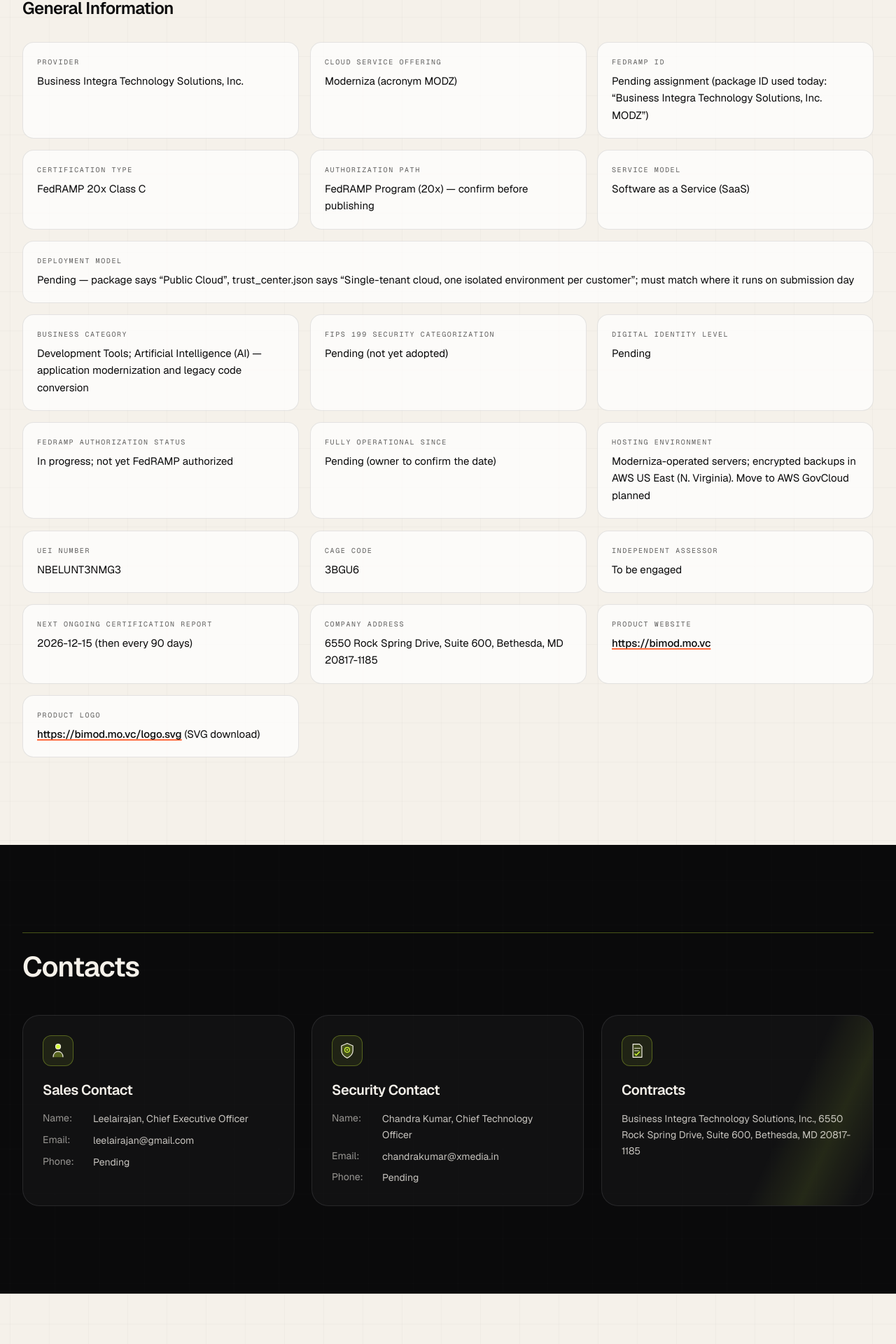
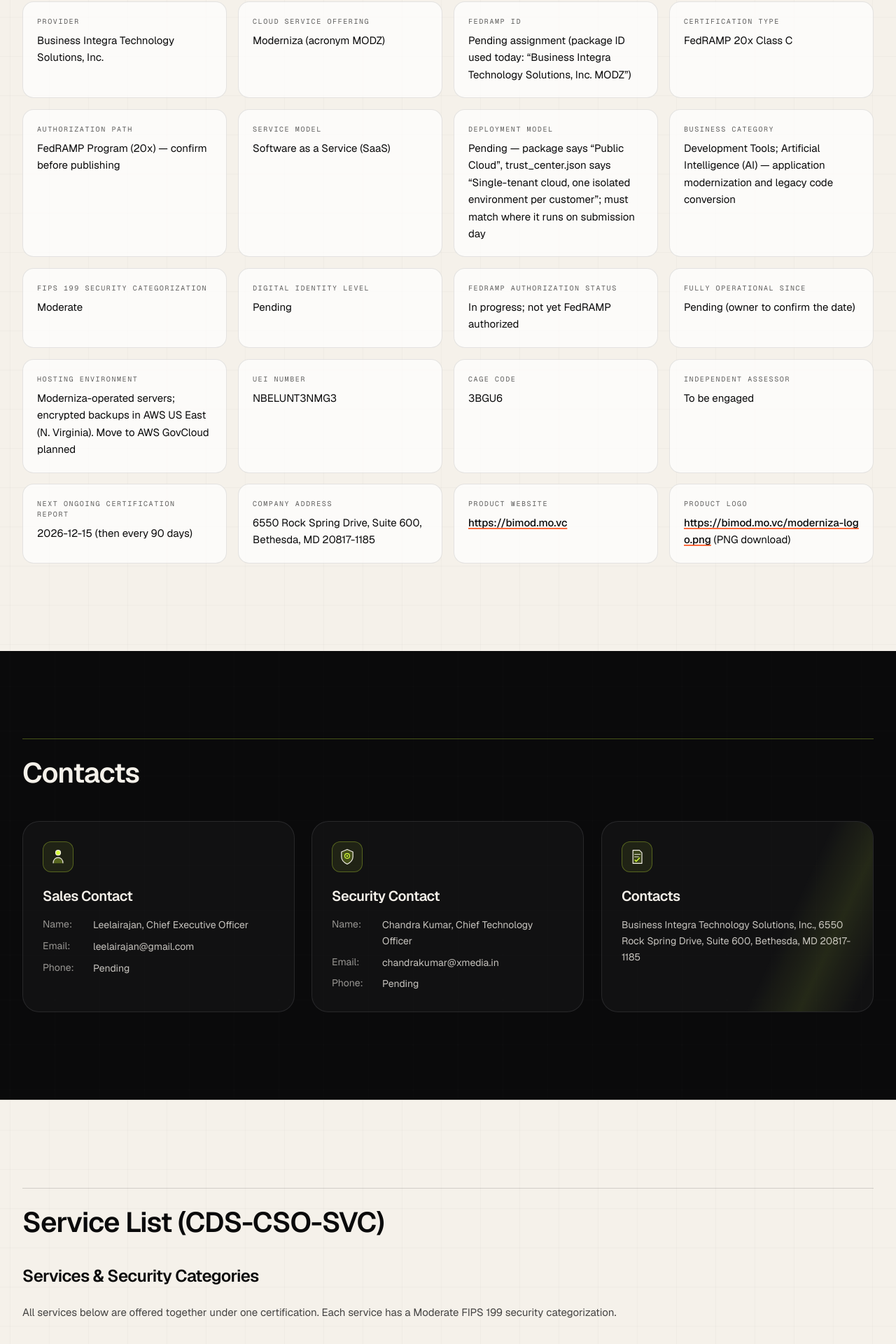
Before and after one commit to XmediawebDeveloper/bi-moderniza, a Next.js app: page /trust-center in a window 1280 px wide. Shown: the part 777-2697 px from the top of the page at 70% size. Built offline with nearby package versions, Linux system fonts and the light colour scheme.

Commit message:
prevent queue congestion

```diff
--- a/app/business-rules/page.tsx
+++ b/app/business-rules/page.tsx
@@ -6,7 +6,7 @@
 export const metadata: Metadata = {
   title: { absolute: "Business Rule Extraction and Traceability — Moderniza" },
   description:
-    "Every business rule found by code, explained by AI, checked against its source line, owned in the new code, and tested. Export to Drools, Markdown or CSV.",
+    "Every business rule found by code, explained by AI, checked against its source line, owned in the new code, and tested. Export to Markdown or CSV.",
 };
 
 export default function BusinessRulesPage() {
@@ -48,7 +48,7 @@
           { title: "Business Rules page —", body: "every rule with its plain-English meaning, source file and line, owner task and proof status." },
           { title: "Business Logic view —", body: "the same rules grouped by type of decision, for business reviewers." },
           { title: "Rules document —", body: "export to Markdown or CSV, with source file and line for every rule." },
-          { title: "Drools Workbench —", body: "export rules as a Drools rule bundle (.drl). Rule conditions are translated from the cited source lines and the bundle is compiled for real. Any rule that cannot be translated is clearly marked — never hidden or faked." },
+          { title: "Rule bundle —", body: "export rules as an executable rule bundle. Rule conditions are translated from the cited source lines and the bundle is compiled for real. Any rule that cannot be translated is clearly marked — never hidden or faked." },
         ]} />
         <Callout tone="light">
           A rewrite that drops one interest-rounding rule can cost more than the whole project saved. Moderniza makes every rule visible, owned and tested — so you can sign off with evidence, not hope.
--- a/app/trust-center/page.tsx
+++ b/app/trust-center/page.tsx
@@ -33,7 +33,7 @@
   { id: "access", label: "Access" },
 ];
 
-type Spec = { label: string; value: ReactNode; wide?: boolean };
+type Spec = { label: string; value: ReactNode };
 
 const ext = (href: string, text = href) => (
   <a href={href} className="font-medium text-ink underline decoration-ember decoration-2 underline-offset-2 hover:text-ember break-all">{text}</a>
@@ -49,9 +49,9 @@
   { label: "Certification Type", value: "FedRAMP 20x Class C" },
   { label: "Authorization Path", value: "FedRAMP Program (20x) — confirm before publishing" },
   { label: "Service Model", value: "Software as a Service (SaaS)" },
-  { label: "Deployment Model", value: "Pending — package says “Public Cloud”, trust_center.json says “Single-tenant cloud, one isolated environment per customer”; must match where it runs on submission day", wide: true },
+  { label: "Deployment Model", value: "Pending — package says “Public Cloud”, trust_center.json says “Single-tenant cloud, one isolated environment per customer”; must match where it runs on submission day" },
   { label: "Business Category", value: "Development Tools; Artificial Intelligence (AI) — application modernization and legacy code conversion" },
-  { label: "FIPS 199 Security Categorization", value: "Pending (not yet adopted)" },
+  { label: "FIPS 199 Security Categorization", value: "Moderate" },
   { label: "Digital Identity Level", value: "Pending" },
   { label: "FedRAMP Authorization Status", value: "In progress; not yet FedRAMP authorized" },
   { label: "Fully Operational Since", value: "Pending (owner to confirm the date)" },
@@ -62,7 +62,21 @@
   { label: "Next Ongoing Certification Report", value: "2026-12-15 (then every 90 days)" },
   { label: "Company Address", value: "6550 Rock Spring Drive, Suite 600, Bethesda, MD 20817-1185" },
   { label: "Product Website", value: ext("https://bimod.mo.vc") },
-  { label: "Product Logo", value: <>{ext("https://bimod.mo.vc/logo.svg")} (SVG download)</> },
+  {
+    label: "Product Logo",
+    value: (
+      <>
+        <a
+          href="/moderniza-logo.png"
+          download="moderniza-logo.png"
+          className="font-medium text-ink underline decoration-ember decoration-2 underline-offset-2 hover:text-ember break-all"
+        >
+          https://bimod.mo.vc/moderniza-logo.png
+        </a>{" "}
+        (PNG download)
+      </>
+    ),
+  },
 ];
 
 const CONTACTS: { kind: string; lines: { label: string; value: ReactNode }[]; icon: IconKind }[] = [
@@ -85,7 +99,7 @@
     ],
   },
   {
-    kind: "Contracts",
+    kind: "Contacts",
     icon: "doc",
     lines: [
       { label: "", value: "Business Integra Technology Solutions, Inc., 6550 Rock Spring Drive, Suite 600, Bethesda, MD 20817-1185" },
@@ -94,13 +108,13 @@
 ];
 
 const SERVICES: { name: string; desc: string; category: string; inScope: "Yes" | "No" }[] = [
-  { name: "Blueprint", desc: "Scans the uploaded legacy source (inventory, reading plan, business-rule extraction; unsafe files are quarantined) and produces the target architecture, epics, user stories and screen designs. Code generation does not start until the Blueprint is approved.", category: "Pending", inScope: "Yes" },
-  { name: "Contract", desc: "Defines the entities, APIs, business rules and screens the modern application must honor, built from the approved Blueprint and approved rules.", category: "Pending", inScope: "Yes" },
-  { name: "Code", desc: "Splits the work into tasks and generates the application; accepted only after it builds, starts, answers API smoke tests, navigates correctly and passes its generated tests.", category: "Pending", inScope: "Yes" },
-  { name: "Testing", desc: "Runs the generated application, records every defect in an issue ledger and repairs it (Run & Fix), then produces the fidelity, maintainability and security code report.", category: "Pending", inScope: "Yes" },
-  { name: "Deploy", desc: "Deploys the delivery into the customer’s containers after the pre-deploy gates pass.", category: "Pending", inScope: "Yes" },
-  { name: "Business Rules & Drools Workbench", desc: "Review, editing and Drools export of the extracted business rules.", category: "Pending", inScope: "Yes" },
-  { name: "Demo evidence page", desc: "Public, human-readable rendering of live control evidence.", category: "Pending", inScope: "No" },
+  { name: "Blueprint", desc: "Scans the uploaded legacy source (inventory, reading plan, business-rule extraction; unsafe files are quarantined) and produces the target architecture, epics, user stories and screen designs. Code generation does not start until the Blueprint is approved.", category: "Moderate", inScope: "Yes" },
+  { name: "Contract", desc: "Defines the entities, APIs, business rules and screens the modern application must honor, built from the approved Blueprint and approved rules.", category: "Moderate", inScope: "Yes" },
+  { name: "Code", desc: "Splits the work into tasks and generates the application; accepted only after it builds, starts, answers API smoke tests, navigates correctly and passes its generated tests.", category: "Moderate", inScope: "Yes" },
+  { name: "Testing", desc: "Runs the generated application, records every defect in an issue ledger and repairs it (Run & Fix), then produces the fidelity, maintainability and security code report.", category: "Moderate", inScope: "Yes" },
+  { name: "Deploy", desc: "Deploys the delivery into the customer’s containers after the pre-deploy gates pass.", category: "Moderate", inScope: "Yes" },
+  { name: "Business Rules", desc: "Review, editing and export of the extracted business rules.", category: "Moderate", inScope: "Yes" },
+  { name: "Demo evidence page", desc: "Public, human-readable rendering of live control evidence.", category: "Moderate", inScope: "No" },
 ];
 
 const BASELINE_GUIDES: { title: string; body: string; href: string }[] = [
@@ -148,16 +162,6 @@
   { title: "Role & Attribute-Based Access Control", icon: "verify", body: "Moderniza has built-in roles, custom roles and per-account rights. Higher privileges need a just-in-time elevation confirmed with a passkey. Scripts and integrations use service accounts, never a person’s account. A daily access review revokes sessions that have no second-factor sign-in behind them." },
   { title: "Federated Identity", icon: "group", body: "Users sign in with a password plus one second factor of their choice: passkey, authenticator app (2FA) or fingerprint / face lock. Single sign-on through OIDC is supported. PIV/CAC sign-in is built but off by default; it is turned on per customer." },
   { title: "Moderniza Trust Center API Documentation", icon: "server", body: <>The Trust Center data is open through a read-only API under <code className="font-mono text-[13px]">/api/v1/trust-center</code>: index, cso, certification (per KSI), snapshots, policies, vulnerabilities, changes, access and health. Public calls get the public view; a token with <code className="font-mono text-[13px]">compliance:read</code> unlocks full evidence on the same URLs.</> },
-  {
-    title: "Future Plans",
-    icon: "rocket",
-    body: [
-      "Engage a FedRAMP-recognized independent assessor.",
-      "Move hosting to AWS GovCloud, with Claude through Amazon Bedrock inside the boundary.",
-      "Switch to FIPS 140-validated cryptography and encrypt the database connection.",
-      "Publish assessment results and authorization decisions on this Trust Center and its API.",
-    ],
-  },
 ];
 
 const SUBPROCESSORS: (string | ReactNode)[][] = [
@@ -272,12 +276,12 @@
   const labelCls = dark ? "text-glow" : "text-ink/65";
   const valueCls = dark ? "text-chalk" : "text-ink";
   return (
-    <div className="mt-8 grid gap-4 sm:grid-cols-2 lg:grid-cols-3">
+    <div className="mt-8 grid gap-4 sm:grid-cols-2 lg:grid-cols-3 xl:grid-cols-4">
       {items.map((it, i) => (
         <Reveal
           key={it.label}
           delay={((i % 4) + 1) as 1 | 2 | 3 | 4}
-          className={`rounded-2xl border p-5 ${card} ${it.wide ? "sm:col-span-2 lg:col-span-3" : ""}`}
+          className={`h-full rounded-2xl border p-5 ${card}`}
         >
           <p className={`font-mono text-[10px] uppercase tracking-[0.16em] ${labelCls}`}>{it.label}</p>
           <p className={`mt-2 text-[15px] leading-relaxed ${valueCls}`}>{it.value}</p>
@@ -305,7 +309,7 @@
           {title}
         </Reveal>
         {lede && (
-          <Reveal delay={2} as="p" className={`mt-6 max-w-3xl text-base md:text-lg leading-relaxed ${dark ? "text-chalk/80" : "text-ink/70"}`}>
+          <Reveal delay={2} as="p" className={`mt-6 text-base md:text-lg leading-relaxed ${dark ? "text-chalk/80" : "text-ink/70"}`}>
             {lede}
           </Reveal>
         )}
@@ -318,7 +322,7 @@
 function Prose({ paras, tone }: { paras: ReactNode[]; tone: Bg }) {
   const dark = isDark(tone);
   return (
-    <div className={`mt-6 max-w-3xl space-y-5 text-[15px] leading-relaxed ${dark ? "text-chalk/80" : "text-ink/75"}`}>
+    <div className={`mt-6 space-y-5 text-[15px] leading-relaxed ${dark ? "text-chalk/80" : "text-ink/75"}`}>
       {paras.map((p, i) => (
         <Reveal key={i} delay={1} as="p">{p}</Reveal>
       ))}
@@ -395,7 +399,7 @@
       {/* ============ 03 SERVICE LIST ============ */}
       <Section id="services" bg="chalk" title="Service List (CDS-CSO-SVC)">
         <SubHead tone="chalk" first>Services &amp; Security Categories</SubHead>
-        <Prose tone="chalk" paras={["All services below are offered together under one certification. FIPS 199 categorization is not yet adopted, so each security category is shown as Pending."]} />
+        <Prose tone="chalk" paras={["All services below are offered together under one certification. Each service has a Moderate FIPS 199 security categorization."]} />
         <Table
           tone="chalk"
           head={["Service", "Description", "Security Category", "In Minimum Assessment Scope"]}
@@ -415,7 +419,7 @@
         <Prose
           tone="bone"
           paras={[
-            <>The Moderniza Secure Configuration Guide v1.0 (2 October 2026, draft for approval) tells customer administrators how to run Moderniza safely: first steps, roles and privileges, privilege elevation, service accounts, inactive accounts, removing an administrator, second factors, passwords and lockout, sessions, single sign-on, AI use and customer code (stop all AI, agent limits, which AI vendor sees your code), uploads and data classification, audit records and retention, integrations and secrets. Published at {ext("https://bimod.mo.vc/docs/secure-configuration")}.</>,
+            <>The Moderniza Secure Configuration Guide v1.0 (2 October 2026, draft for approval) tells customer administrators how to run Moderniza safely: first steps, roles and privileges, privilege elevation, service accounts, inactive accounts, removing an administrator, second factors, passwords and lockout, sessions, single sign-on, AI use and customer code (stop all AI, agent limits, which AI vendor sees your code), uploads and data classification, audit records and retention, integrations and secrets.</>,
           ]}
         />
 
@@ -453,13 +457,13 @@
         <p className="mt-5 text-sm text-chalk/80">Most documents are version 1.0, issued 2 October 2026, as drafts for approval.</p>
 
         <SubHead tone="ink">Minimum Assessment Scope</SubHead>
-        <Prose tone="ink" paras={["The scope covers the six customer-facing services in the Service List (Blueprint, Contract, Code, Testing, Deploy, Business Rules & Drools Workbench), the platform that runs them, its database and backups, and the five outside companies in the Sub-processors section. The Demo evidence page is outside the scope."]} />
+        <Prose tone="ink" paras={["The scope covers the six customer-facing services in the Service List (Blueprint, Contract, Code, Testing, Deploy, Business Rules), the platform that runs them, its database and backups, and the five outside companies in the Sub-processors section. The Demo evidence page is outside the scope."]} />
 
         <SubHead tone="ink">Continuous KSI Validation Reporting</SubHead>
-        <Prose tone="ink" paras={["KSI results are published live on the Moderniza Trust Center and refreshed every 6 hours. Latest snapshot (6 October 2026, 06:35 UTC): 32 of 46 KSIs pass, 14 fail. Failing items are tracked in the POA&M. Agency customers and assessors with a read-only account see the evidence behind each measurement and the snapshot history."]} />
+        <Prose tone="ink" paras={["KSI results are published live on the Moderniza Trust Center and refreshed every 6 hours. Failing items are tracked in the POA&M. Agency customers and assessors with a read-only account see the evidence behind each measurement and the snapshot history."]} />
 
         <SubHead tone="ink">Machine-Readable Package Data Schema</SubHead>
-        <Prose tone="ink" paras={[<>The package overview follows the official FedRAMP Certification Package Overview JSON schema (2026-06-24), and is served by the Trust Center API at <code className="font-mono text-[13px] text-glow">/api/v1/trust-center/cso</code>. KSI rules follow the FedRAMP Consolidated Rules for 2026 (version 2026.07.14.01).</>]} />
+        <Prose tone="ink" paras={[<>The package overview follows the official FedRAMP Certification Package Overview JSON schema (2026-06-24), and is served by the Trust Center API. KSI rules follow the FedRAMP Consolidated Rules for 2026 (version 2026.07.14.01).</>]} />
       </Section>
 
       {/* ============ 06 SECURITY & CONTINUOUS MONITORING ============ */}
```
Also changed, not shown: public/moderniza-logo.png (added).
